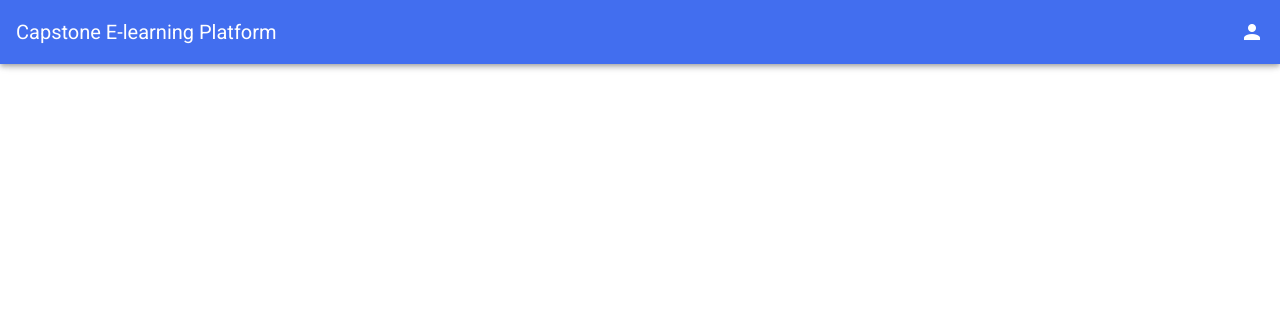
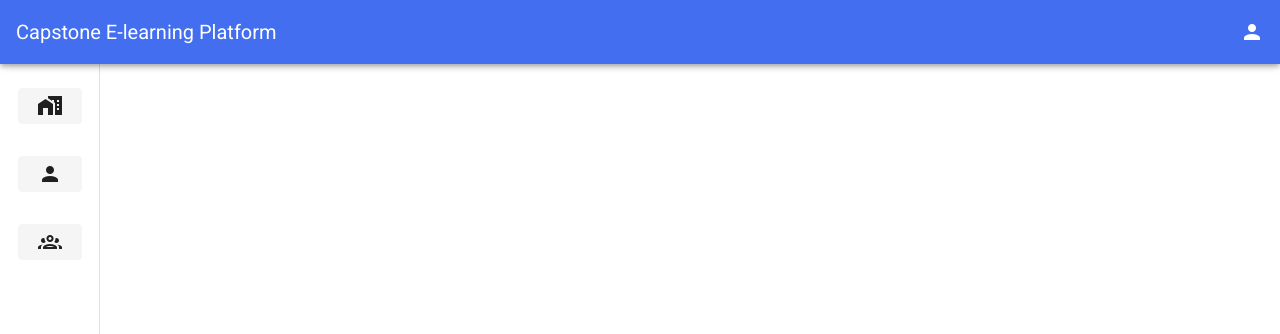
Before and after one commit to EyobAshenaki/E-learningClient, a Nuxt app: page / in a window 1280 px wide. Shown: the top 334 px of the page. Built offline with nearby package versions, Linux system fonts and the light colour scheme.

Commit message:
fix(sidebar): fix sidebar not showing

```diff
--- a/layouts/default.vue
+++ b/layouts/default.vue
@@ -1,6 +1,7 @@
 <template>
   <v-app>
     <app-header />
+    <app-side-bar />
     <v-main>
       <v-container>
         <Nuxt />
@@ -11,11 +12,13 @@
 
 <script>
 import AppHeader from '@/components/AppHeader.vue'
+import AppSideBar from '@/components/AppSideBar.vue'
 export default {
   name: 'DefaultLayout',
-  components: { AppHeader },
+  components: { AppHeader, AppSideBar },
   // comments: {
-  //   AppHeader
+  //   AppHeader,
+  //   AppSideBar
   // },
   data() {
     return {}
```
